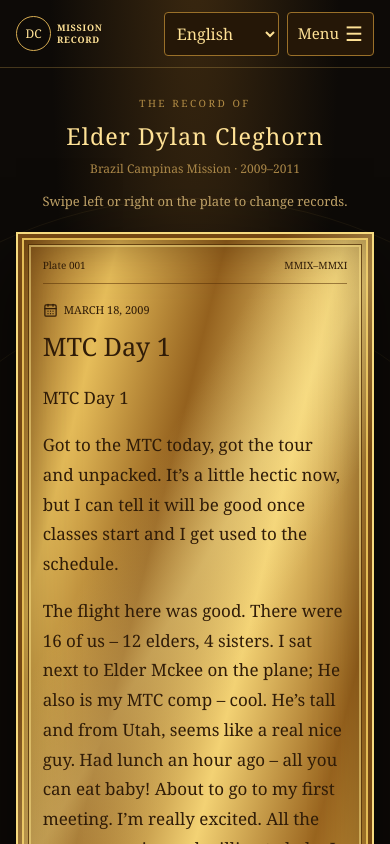
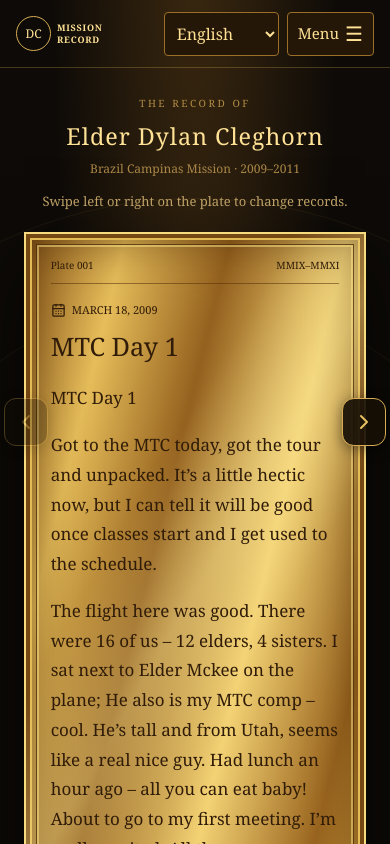
Before and after one commit to dylancleghorn/mission-journal, a React (Vite) app: page / in a window 390 px wide. Shown: the top 844 px of the page. Built offline with nearby package versions, Linux system fonts and the light colour scheme.

Commit message:
Add floating mobile arrows and animated plate transitions

```diff
--- a/src/app/globals.css
+++ b/src/app/globals.css
@@ -914,3 +914,24 @@ a:focus-visible, button:focus-visible, input:focus-visible, select:focus-visible
   .gold-plate { touch-action: pan-y pinch-zoom; scroll-margin-top: 16px; }
   .swipe-hint { display: block; color: #c4a66a; font-size: 13px; line-height: 1.5; text-align: center; margin: -8px 0 20px; position: relative; z-index: 1; }
 }
+
+/* Floating touch controls stay within reach throughout long mobile entries. */
+@media (max-width: 720px) {
+  .plate-frame { width: calc(100% - 16px); }
+  .plate-turn {
+    display: flex;
+    position: fixed;
+    top: calc(50% - 24px);
+    width: 44px;
+    height: 48px;
+    z-index: 5;
+    border-radius: 12px;
+    background: rgba(23, 16, 6, .92);
+    border-color: #d6ac52;
+    box-shadow: 0 3px 14px rgba(0, 0, 0, .45);
+  }
+  .turn-left { left: max(4px, env(safe-area-inset-left)); }
+  .turn-right { right: max(4px, env(safe-area-inset-right)); }
+  .plate-turn:disabled { opacity: .3; }
+  .plate-turn:active:not(:disabled) { transform: scale(.94); }
+}
--- a/src/app/page.tsx
+++ b/src/app/page.tsx
@@ -16,6 +16,8 @@ export default function Home() {
   const [page, setPage] = useState(initial);
   const [positionLoaded, setPositionLoaded] = useState(false);
   const swipe = useRef<{ x: number; y: number; time: number; pointerId: number } | null>(null);
+  const plateRef = useRef<HTMLElement>(null);
+  const previousPlate = useRef<number | null>(null);
 
   useEffect(() => {
     const requested = Number(new URLSearchParams(window.location.search).get('plate'));
@@ -42,6 +44,18 @@ export default function Home() {
   }, [page, positionLoaded]);
   const entry = journal[page];
   const advance = (amount: number) => setPage((current) => Math.min(Math.max(current + amount, 0), journal.length - 1));
+
+  useEffect(() => {
+    if (!positionLoaded) return;
+    const previous = previousPlate.current;
+    previousPlate.current = page;
+    if (previous === null || previous === page || !window.matchMedia('(max-width: 720px)').matches || window.matchMedia('(prefers-reduced-motion: reduce)').matches) return;
+    const animation = plateRef.current?.animate([
+      { transform: `translateX(${page > previous ? 56 : -56}px)`, opacity: 0.25 },
+      { transform: 'translateX(0)', opacity: 1 },
+    ], { duration: 280, easing: 'cubic-bezier(.2,.8,.2,1)' });
+    return () => animation?.cancel();
+  }, [page, positionLoaded]);
 
   function startSwipe(event: PointerEvent<HTMLElement>) {
     swipe.current = null;
@@ -76,7 +90,7 @@ export default function Home() {
       <div className="stage-intro"><p>{t('THE RECORD OF','O REGISTRO DE')}</p><h1>{t('Elder Dylan Cleghorn','Élder Dylan Cleghorn')}</h1><span>{t('Brazil Campinas Mission','Missão Brasil Campinas')} · 2009–2011</span></div>
       <p className="swipe-hint">{t('Swipe left or right on the plate to change records.','Deslize para os lados na placa para mudar de registro.')}</p>
       <div className="plate-frame">
-        <article className="gold-plate" onPointerDown={startSwipe} onPointerUp={finishSwipe} onPointerCancel={() => { swipe.current = null; }} aria-label={t(`Journal entry ${page + 1} of ${journal.length}`, `Registro ${page + 1} de ${journal.length}`)}>
+        <article ref={plateRef} className="gold-plate" onPointerDown={startSwipe} onPointerUp={finishSwipe} onPointerCancel={() => { swipe.current = null; }} aria-label={t(`Journal entry ${page + 1} of ${journal.length}`, `Registro ${page + 1} de ${journal.length}`)}>
           <div className="plate-rim"><div className="plate-content">
             <div className="plate-header"><span>{t('Plate','Placa')} {String(page + 1).padStart(3, '0')}</span><span>MMIX–MMXI</span></div>
             <div className="entry-marker"><CalendarDays size={15} /> {entry.date}</div>
```
